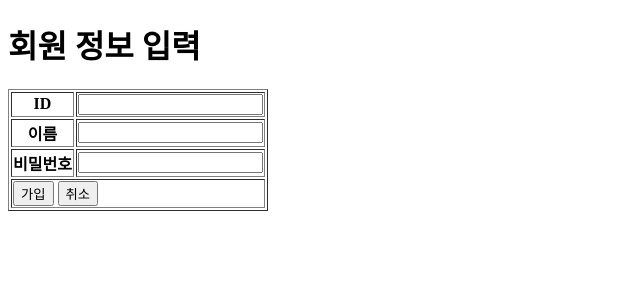
After one commit to rlacksdid93/Haji, a Flask app: page /joinform in a window 1280 px wide. The commit adds this page. Shown: the top 300 px of the page, without its empty margins (0-640 px from the left). Run offline with Flask 2, Linux system fonts and the light colour scheme.

Commit message:
Add files via upload

```diff
--- a/haji/app.py
+++ b/haji/app.py
@@ -1,11 +1,29 @@
-from flask import Flask, render_template
+from flask import Flask , render_template, request, redirect
+from models import dbMgr
 
 app = Flask(__name__)
 
+# Web Page 시작부분
 @app.route("/")
 def index():
     return render_template('index.html')
 
+# 회원가입 Page
+@app.route("/joinform")
+def joinform():
+     return render_template('joinform.html')
+
+#회원가입 정보 저장
+@app.route("/join", methods=['POST'])
+def join():
+    print('넘어온 값들=======================',request.form)
+    id = request.form['id']
+    name = request.form['name']
+    pwd = request.form['pwd']
+    data = (id,pwd,name)
+    dbMgr.join_member(data)
+    return redirect('/index')
+
 if __name__ =='__main__':
     app.debug = True
     app.run()
--- a/haji/templates/index.html
+++ b/haji/templates/index.html
@@ -7,6 +7,6 @@
     <title>Haji</title>
 </head>
 <body>
-
-</body>
+    <h1>Ha JI </h1>
+    <a href="/joinform">회원가입</a>
 </html>
--- /dev/null
+++ b/haji/templates/joinform.html
@@ -0,0 +1,55 @@
+<!DOCTYPE html>
+<html lang="en">
+<head>
+    <meta charset="UTF-8">
+    <meta name="viewport" content="width=device-width, initial-scale=1.0">
+    <meta http-equiv="X-UA-Compatible" content="ie=edge">
+    <title>회원가입</title>
+    <script>
+        function check(){
+            if(form1.id.value==""){
+                alert("ID을 입력해 주세요!");
+                form1.id.focus();
+                return;
+            }
+            if(form1.name.value==""){
+                alert("이름을 입력해 주세요!");
+                form1.name.focus();
+                return;
+            }
+            if(form1.pwd.value==""){
+                alert("비밀번호를 입력해 주세요!");
+                form1.pwd.focus();
+                return;
+            }
+            form1.submit()
+        }
+    </script>
+</head>
+<body>
+    <h1>회원 정보 입력</h1>
+
+    <form action="/join" method="POST" name="form1">
+    <table border="1">
+        <tr>
+            <th>ID</th>
+            <td><input type="text" name="id"></td>
+        </tr>
+        <tr>
+            <th>이름</th>
+            <td><input type="text" name="name"></td>
+        </tr>
+        <tr>
+            <th>비밀번호</th>
+            <td><input type="password" name="pwd"></td>
+        </tr>
+        <tr>
+            <td colspan="2">
+                <input type="button" value="가입" onclick="check()">
+                <input type="reset" value="취소">
+            </td>
+        </tr>
+    </table>
+    </form>
+</body>
+</html>
```
